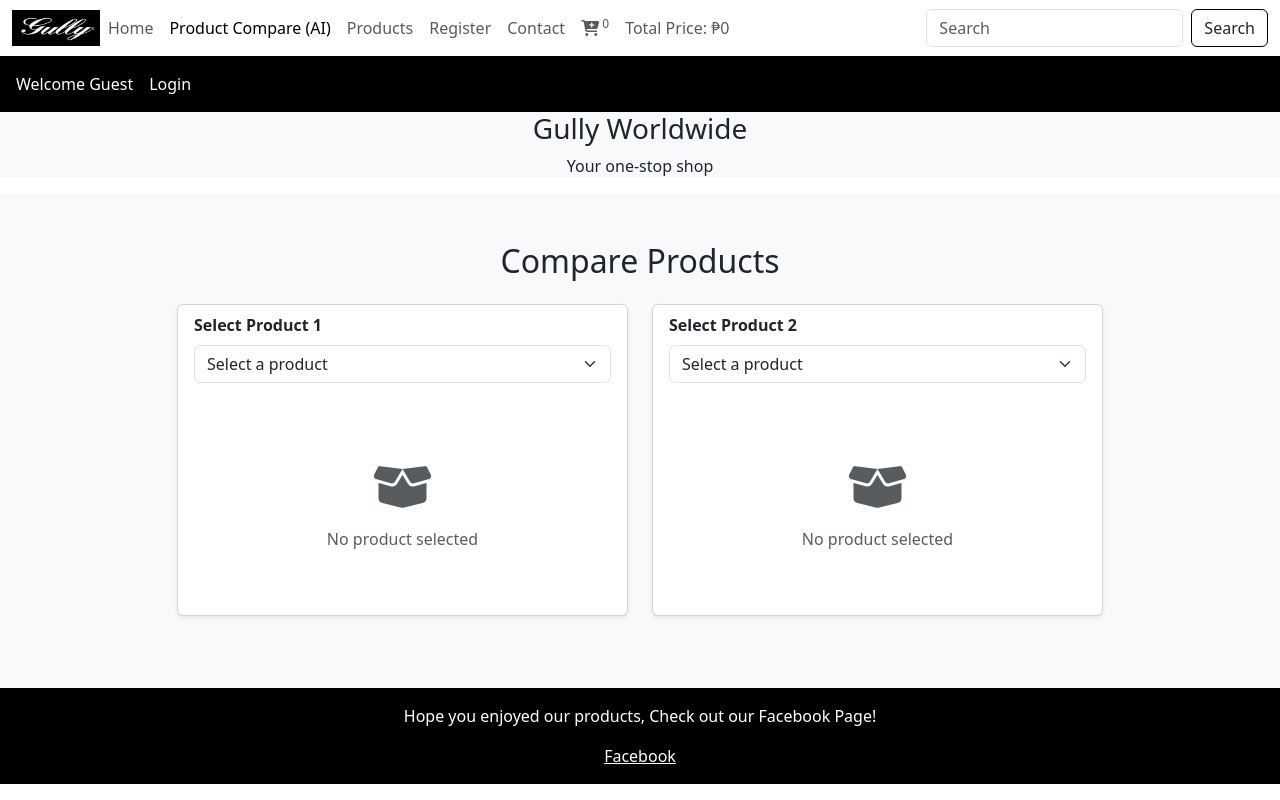
After one commit to ArloLongalong/Gully-Worldwide-Ecom-Web, a PHP site: page /gully-app/ai-product-compare.php in a window 1280 px wide. The commit adds this page. Run offline with PHP 8.4, Linux system fonts and the light colour scheme; data comes from the database, SQL or seed files in the repository.

Commit message:
initial product compare page (ai)

```diff
--- /dev/null
+++ b/ai-product-compare.php
@@ -0,0 +1,215 @@
+<!-- Connect to the database -->
+<?php
+include('includes/connect.php');
+include('functions/common_function.php');
+session_start();
+?>
+<!DOCTYPE html>
+<html lang="en">
+<head>
+  <meta charset="UTF-8">
+  <meta name="viewport" content="width=device-width, initial-scale=1.0">
+  <title>Product Compare (AI)Gully Worldwide</title>
+  <!-- bootstrap CSS link -->
+      <link href="https://cdn.jsdelivr.net/npm/bootstrap@5.3.7/dist/css/bootstrap.min.css" rel="stylesheet" integrity="sha384-LN+7fdVzj6u52u30Kp6M/trliBMCMKTyK833zpbD+pXdCLuTusPj697FH4R/5mcr" crossorigin="anonymous">
+  <!-- font awesome link -->
+  <link rel="stylesheet" href="https://cdnjs.cloudflare.com/ajax/libs/font-awesome/6.7.2/css/all.min.css" integrity="sha512-Evv84Mr4kqVGRNSgIGL/F/aIDqQb7xQ2vcrdIwxfjThSH8CSR7PBEakCr51Ck+w+/U6swU2Im1vVX0SVk9ABhg==" crossorigin="anonymous" referrerpolicy="no-referrer" />
+
+
+  <!-- css file -->
+  <link rel="stylesheet" href="styles.css">
+</head>
+<body>
+  <!-- Navigation Bar -->
+  <div class="container-fluid p-0">
+    <!-- first child -->
+    <nav class="navbar navbar-expand-lg bg-gray">
+  <div class="container-fluid">
+    <img src="./images/gully-logo.png" alt="" class="logo">
+    <button class="navbar-toggler" type="button" data-bs-toggle="collapse" data-bs-target="#navbarSupportedContent" aria-controls="navbarSupportedContent" aria-expanded="false" aria-label="Toggle navigation">
+      <span class="navbar-toggler-icon"></span>
+    </button>
+    <div class="collapse navbar-collapse" id="navbarSupportedContent">
+      <ul class="navbar-nav me-auto mb-2 mb-lg-0">
+        <li class="nav-item">
+          <a class="nav-link" aria-current="page" href="index.php">Home</a>
+        </li>
+        <li class="nav-item">
+          <a class="nav-link active" aria-current="page" href="ai-product-compare.php">Product Compare (AI)</a>
+        </li>
+        <li class="nav-item">
+          <a class="nav-link" href="display_all.php">Products</a>
+        </li>
+                <li class="nav-item">
+          <a class="nav-link" href="./users_area/user_registration.php">Register</a>
+        </li>
+                <li class="nav-item">
+          <a class="nav-link" href="#">Contact</a>
+        </li>
+                <li class="nav-item">
+          <a class="nav-link" href="cart.php"><i class="fa-solid fa-cart-plus"></i><sup>
+<?php
+// Calling the function to get cart item count
+cart_item();
+?></sup></a>
+        </li>
+                <li class="nav-item">
+          <a class="nav-link" href="#">Total Price: ₱<?php echo total_cart_price(); ?></a>
+        </li>
+      </ul>
+      <form class="d-flex" action ="search_products.php " method="get">
+        <input class="form-control me-2" type="search" placeholder="Search" aria-label="Search" name="search_data" autocomplete="off">
+      <input type="submit" value="Search" class="btn btn-outline-black search-btn" style="border: 1px solid black;" name="search_data_product">
+      <style>
+        .search-btn:hover {
+          background-color: black !important;
+          color: white !important;
+        }
+        .search-btn:active {
+          opacity: 0.7;
+        }
+      </style>
+    </div>
+  </div>
+</nav>
+<!-- Calling Cart Function -->
+<?php
+cart();
+?>
+<!-- second child -->
+<nav class="navbar navbar-expand-lg ps-2" style="background-color: black;">
+  <ul class="navbar-nav me-auto">
+<?php
+if(!isset($_SESSION['username'])) {
+  echo " <li class='nav-item'>
+      <a class='nav-link text-white' href='#'>Welcome Guest</a>
+    </li>";
+} else {
+  echo "<li class='nav-item'>
+          <a class='nav-link text-white' href='#'>Welcome ".$_SESSION['username']."</a>
+        </li>";
+}
+if(!isset($_SESSION['username'])) {
+  echo "<li class='nav-item'>
+          <a class='nav-link text-white' href='./users_area/user_login.php'>Login</a>
+        </li>";
+} else {
+  echo "<li class='nav-item'>
+          <a class='nav-link text-white' href='./users_area/logout.php'>Logout</a>
+        </li>";
+}
+?>
+  </ul>
+</nav>
+
+<!-- third child -->
+<div class="bg-light">
+  <h3 class="text-center">Gully Worldwide</h3>
+  <p class="text-center">Your one-stop shop</p>
+</div>
+
+
+<div class="bg-light main-content py-5">
+  <div class="container">
+    <h2 class="text-center mb-4">Compare Products</h2>
+    <div class="row justify-content-center">
+      <!-- Product 1 Column -->
+      <div class="col-md-5 mb-4">
+        <div class="card shadow-sm">
+          <div class="card-header bg-white border-bottom-0">
+            <label for="product1" class="form-label fw-bold">Select Product 1</label>
+            <select id="product1" class="form-select mb-2" onchange="updateProductCard(1)">
+              <option value="" selected>Select a product</option>
+              <option value="Fear The Dessert">Fear The Dessert</option>
+              <option value="Frank Ocean">Frank Ocean</option>
+              <option value="Gully Infantry">Gully Infantry</option>
+              <option value="Gully Tough Boyz">Gully Tough Boyz</option>
+            </select>
+          </div>
+          <div class="card-body text-center" id="product1-card">
+            <div class="text-muted py-5">
+              <i class="fa fa-box-open fa-3x mb-3"></i>
+              <div>No product selected</div>
+            </div>
+          </div>
+        </div>
+      </div>
+      <!-- Product 2 Column -->
+      <div class="col-md-5 mb-4">
+        <div class="card shadow-sm">
+          <div class="card-header bg-white border-bottom-0">
+            <label for="product2" class="form-label fw-bold">Select Product 2</label>
+            <select id="product2" class="form-select mb-2" onchange="updateProductCard(2)">
+              <option value="" selected>Select a product</option>
+              <option value="Fear The Dessert">Fear The Dessert</option>
+              <option value="Frank Ocean">Frank Ocean</option>
+              <option value="Gully Infantry">Gully Infantry</option>
+              <option value="Gully Tough Boyz">Gully Tough Boyz</option>
+            </select>
+          </div>
+          <div class="card-body text-center" id="product2-card">
+            <div class="text-muted py-5">
+              <i class="fa fa-box-open fa-3x mb-3"></i>
+              <div>No product selected</div>
+            </div>
+          </div>
+        </div>
+      </div>
+    </div>
+  </div>
+</div>
+<script>
+const productData = {
+  "Fear The Dessert": {
+    img: "./admin_area/product_images/Fear-the-dessert.png",
+    title: "Fear The Dessert",
+    desc: "Lorem ipsum dolor sit amet, consectetur adipiscing elit. Aenean tincidunt turpis a ultricies vestibulum.",
+    price: "₱600"
+  },
+  "Frank Ocean": {
+    img: "./admin_area/product_images/Frank-ocean.png",
+    title: "Frank Ocean",
+    desc: "Lorem ipsum dolor sit amet, consectetur adipiscing elit. Aliquam finibus sem justo, aliquet posuere sem luctus quis.",
+    price: "₱600"
+  },
+  "Gully Infantry": {
+    img: "./admin_area/product_images/Gully-infantry.png",
+    title: "Gully Infantry",
+    desc: "Lorem ipsum dolor sit amet, consectetur adipiscing elit. Donec dictum nisl vitae efficitur ullamcorper.",
+    price: "₱600"
+  },
+  "Gully Tough Boyz": {
+    img: "./admin_area/product_images/Gully-tough-boyz.png",
+    title: "Gully Tough Boyz",
+    desc: "Lorem ipsum dolor sit amet, consectetur adipiscing elit. Nunc in eros rhoncus magna condimentum fermentum tempus ut ante.",
+    price: "₱600"
+  }
+};
+function updateProductCard(num) {
+  const select = document.getElementById(`product${num}`);
+  const card = document.getElementById(`product${num}-card`);
+  const value = select.value;
+  if (!value) {
+    card.innerHTML = `<div class=\"text-muted py-5\"><i class=\"fa fa-box-open fa-3x mb-3\"></i><div>No product selected</div></div>`;
+    return;
+  }
+  const p = productData[value];
+  card.innerHTML = `
+    <img src="${p.img}" alt="${p.title}" class="img-fluid mb-3" style="max-height: 180px; object-fit: contain;">
+    <h5 class="card-title">${p.title}</h5>
+    <p class="card-text">${p.desc}</p>
+    <p class="fw-bold">Price: ${p.price}</p>
+  `;
+}
+</script>
+
+<!-- Footer -->
+<?php include("./includes/footer.php");
+?>
+</div>
+
+<!-- bootstrap JS link -->
+    <script src="https://cdn.jsdelivr.net/npm/bootstrap@5.3.7/dist/js/bootstrap.bundle.min.js" integrity="sha384-ndDqU0Gzau9qJ1lfW4pNLlhNTkCfHzAVBReH9diLvGRem5+R9g2FzA8ZGN954O5Q" crossorigin="anonymous"></script>
+
+</body>
+</html>
--- a/index.php
+++ b/index.php
@@ -33,6 +33,9 @@ session_start();
       <ul class="navbar-nav me-auto mb-2 mb-lg-0">
         <li class="nav-item">
           <a class="nav-link active" aria-current="page" href="index.php">Home</a>
+        </li>
+        <li class="nav-item">
+          <a class="nav-link" aria-current="page" href="ai-product-compare.php">Product Compare (AI)</a>
         </li>
         <li class="nav-item">
           <a class="nav-link" href="display_all.php">Products</a>
```
